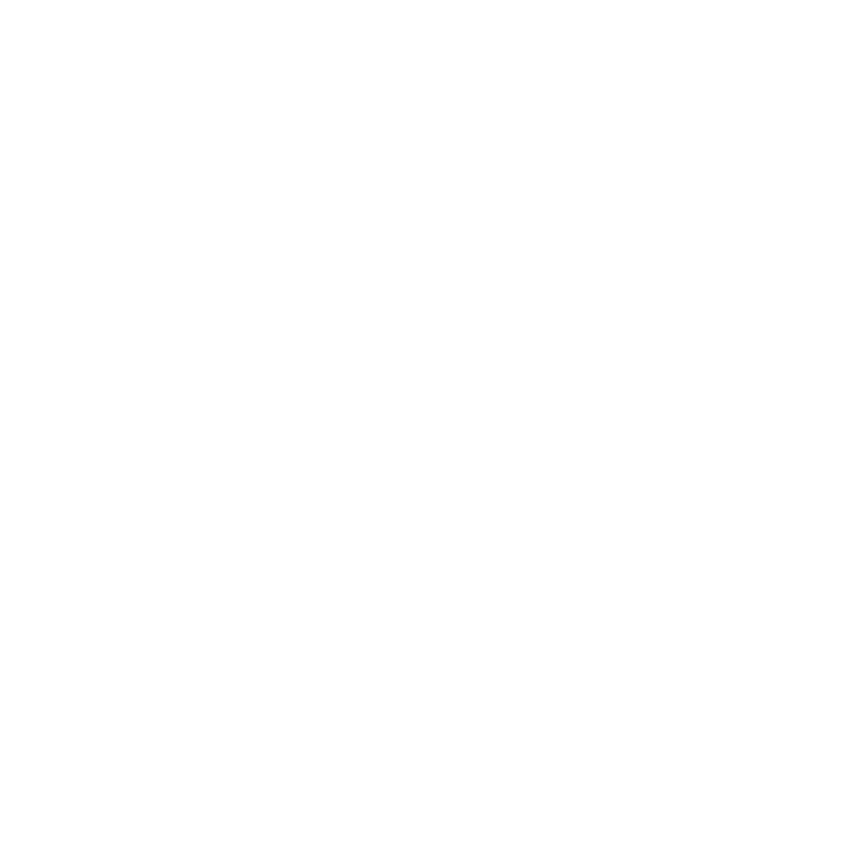
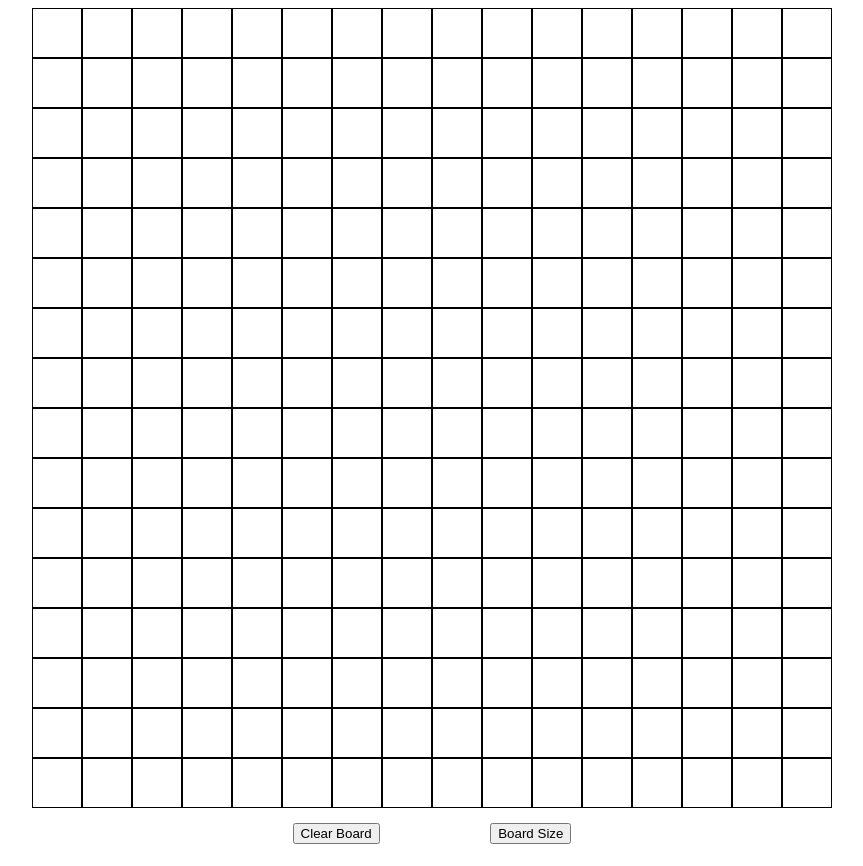
Before and after one commit to campbellar2/Etch-a-Sketch, a plain HTML site: page index.html in a window 1280 px wide. Shown: the whole page, without its empty margins (208-1071 px from the left). Before the commit the page ends 800 px from the top, so only its background shows below. Drawn offline with Linux system fonts and the light colour scheme.

Commit message:
Created grid layout, buttons, and hover effect

```diff
--- a/index.html
+++ b/index.html
@@ -6,11 +6,15 @@
     <meta charset="UTF-8">
     <meta http-equiv="X-UA-Compatible" content="IE=edge">
     <meta name="viewport" content="width=device-width, initial-scale=1.0">
-    <title>Document</title>
+    <title>Etch-a-Sketch</title>
 </head>
 <body>
-    <div id="container">
+    <div id="grid" class="container">
 
+    </div>
+    <div class="buttons">
+        <button>Clear Board</button>
+        <button>Board Size</button>
     </div>
 </body>
 </html>
--- a/script.js
+++ b/script.js
@@ -1 +1,30 @@
-const container = document.querySelector("#container")
+// important variables from html
+const container = document.querySelector("#grid");
+let rows = document.getElementsByClassName("row");
+let cells = document.getElementsByClassName("cell");
+
+//creates the grid
+function makeGrid(num) {
+    for (i = 0; i < num; i++) {
+        let row = document.createElement("div");
+        container.appendChild(row).className = "row";
+        for (j=0; j < num; j++) {
+            let cell = document.createElement("div");
+            row.appendChild(cell).className = "cell";
+        }
+    };
+}
+
+//creates default grid
+makeGrid(16)
+
+//hover effect on grid
+//cells.addEventListener('mouseenter', (event) => {
+ //   event.target.classList.add("hovered");
+//})
+
+for (i = 0; i < cells.length; i ++) {
+    cells[i].addEventListener('mouseenter', (event) => {
+        event.target.classList.add("hovered");
+    })
+}
--- a/styles.css
+++ b/styles.css
@@ -0,0 +1,38 @@
+#grid {
+    display: flex;
+    flex-direction: column;
+    width: 800px;
+    height: 800px;
+    margin: auto;
+}
+
+.buttons {
+    margin: auto;
+    display: flex;
+    align-items: center;
+    justify-content: space-evenly;
+    height: 50px;
+    width: 500px;
+}
+
+.row {
+    display: flex;
+    flex-direction: row;
+    flex: 1 1 auto;
+}
+
+.cell {
+    display: inline-block;
+    border: 1px solid black;
+
+    flex: 1 1 auto;
+}
+
+.button {
+    padding: 10px;
+    margin: 10px;
+}
+
+.hovered {
+    background-color: black;
+}
```
